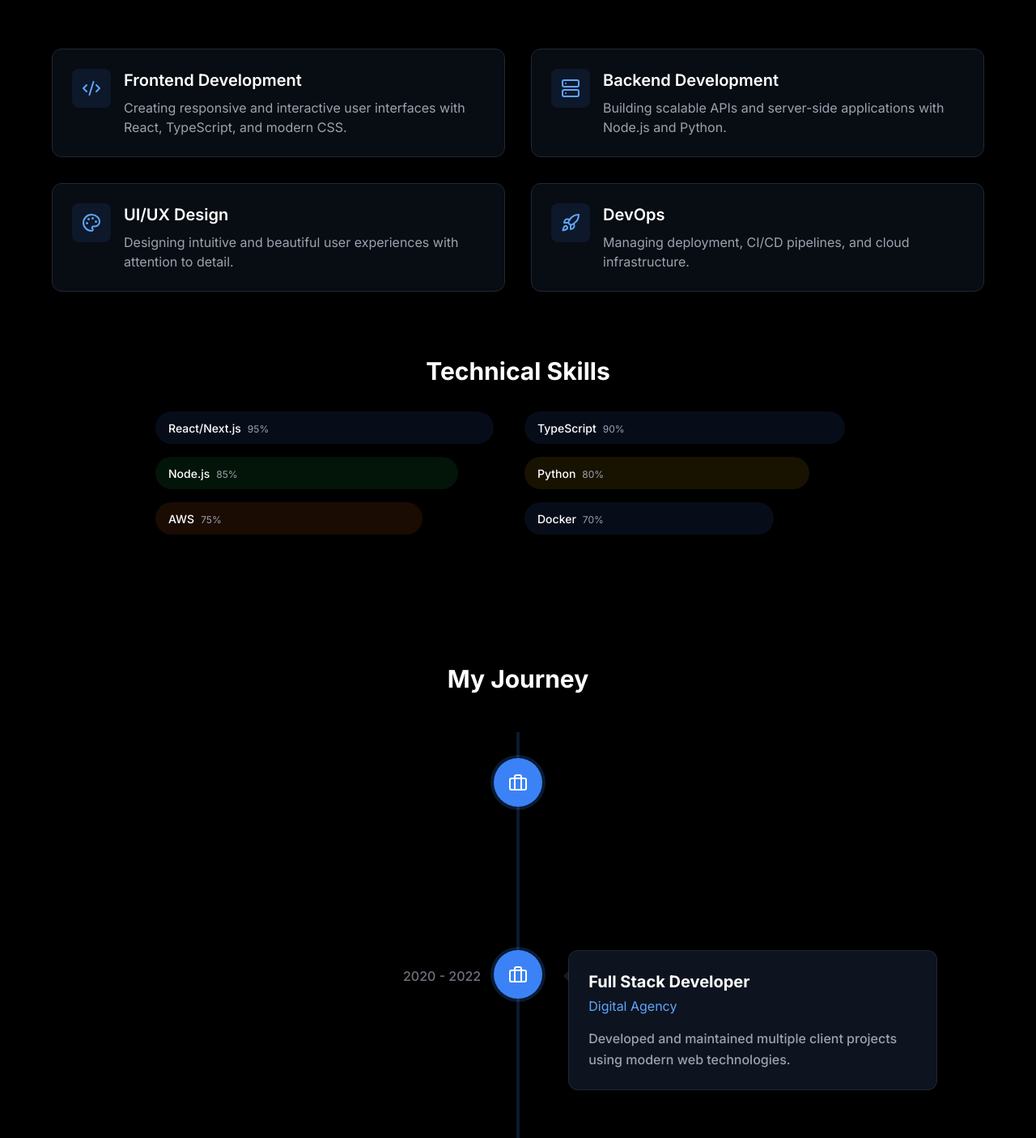
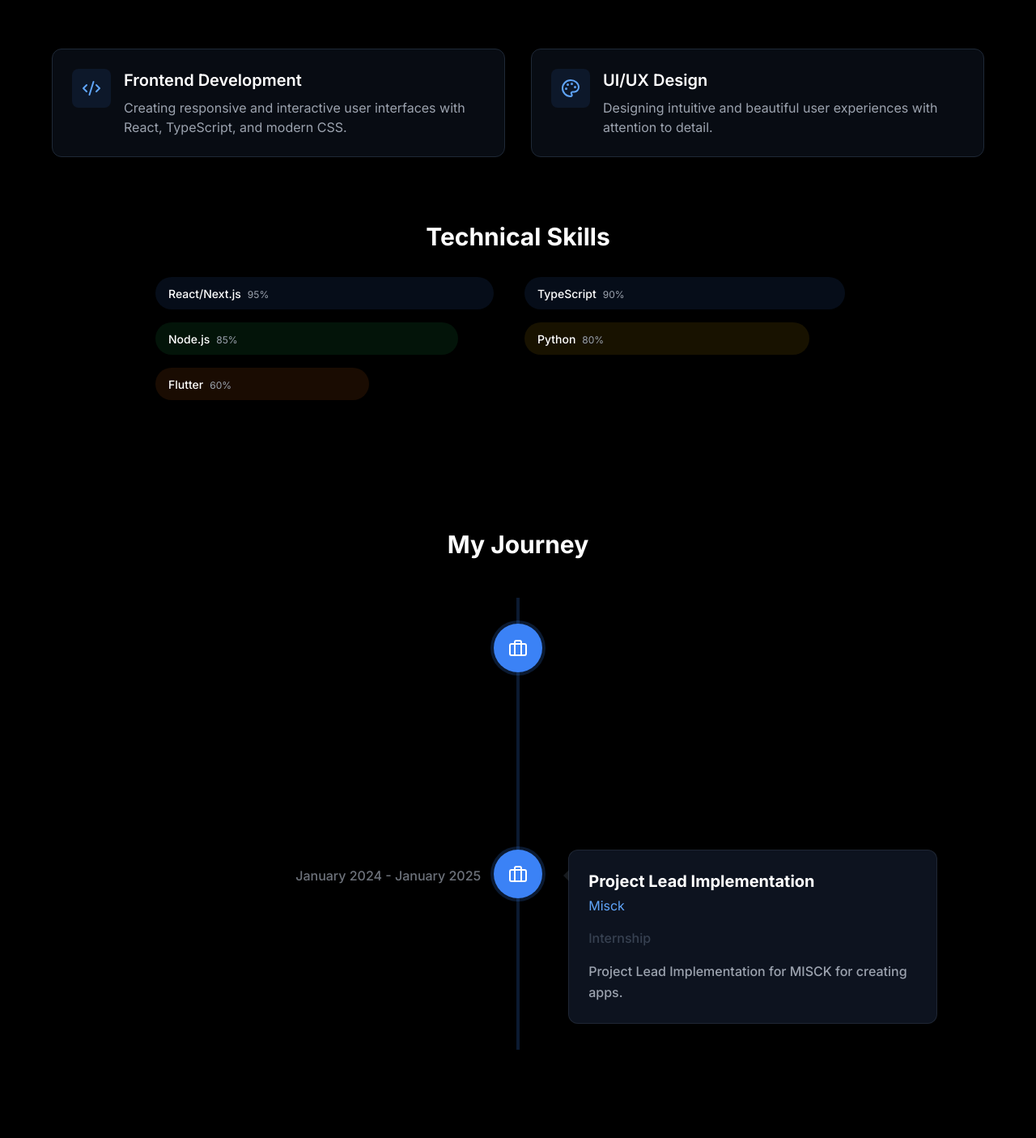
Before and after one commit to Maroun-Assaad/portfolio, a React (Create React App) app: page /#/about in a window 1280 px wide. Shown: the part 320-1725 px from the top of the page at 81% size. Built offline with nearby package versions, Linux system fonts and the light colour scheme.

Commit message:
edited about and timeline

```diff
--- a/src/components/Timeline.tsx
+++ b/src/components/Timeline.tsx
@@ -9,22 +9,32 @@ import { Briefcase, GraduationCap, Award } from "lucide-react";
 const timelineData = [
   {
     title: "Front-End Developer",
+    contract: "Part-Time",
     company: "Tech & Beyond LLC",
-    date: "2024 - Present",
+    date: "2023 - Present",
     description:
       "Worked on building responsive web applications for a client of the company.",
     icon: Briefcase,
     category: "work",
   },
   {
-    title: "Full Stack Developer",
-    company: "Digital Agency",
-    date: "2020 - 2022",
-    description:
-      "Developed and maintained multiple client projects using modern web technologies.",
+    title: "Project Lead Implementation",
+    contract: "Internship",
+    company: "Misck",
+    date: "January 2024 - January 2025  ",
+    description: "Project Lead Implementation for MISCK for creating apps.",
     icon: Briefcase,
     category: "work",
   },
+  // {
+  //   title: "Full Stack Developer",
+  //   company: "Digital Agency",
+  //   date: "2020 - 2022",
+  //   description:
+  //     "Developed and maintained multiple client projects using modern web technologies.",
+  //   icon: Briefcase,
+  //   category: "work",
+  // },
   // {
   //   title: "Master's in Computer Science",
   //   company: "University Name",
@@ -33,14 +43,14 @@ const timelineData = [
   //   icon: GraduationCap,
   //   category: "education"
   // },
-  {
-    title: "Innovation Award",
-    company: "Tech Conference",
-    date: "2021",
-    description: "Recognized for innovative solution in web development.",
-    icon: Award,
-    category: "achievement",
-  },
+  // {
+  //   title: "Innovation Award",
+  //   company: "Tech Conference",
+  //   date: "2021",
+  //   description: "Recognized for innovative solution in web development.",
+  //   icon: Award,
+  //   category: "achievement",
+  // },
 ];
 
 export default function Timeline() {
@@ -73,6 +83,7 @@ export default function Timeline() {
           >
             <h3 className="text-xl font-bold text-white mb-1">{item.title}</h3>
             <h4 className="text-blue-400 mb-2">{item.company}</h4>
+            <p className="text-gray-700">{item.contract}</p>
             <p className="text-gray-400">{item.description}</p>
           </VerticalTimelineElement>
         ))}
--- a/src/pages/AboutPage.tsx
+++ b/src/pages/AboutPage.tsx
@@ -11,24 +11,24 @@ const skills = [
     description:
       "Creating responsive and interactive user interfaces with React, TypeScript, and modern CSS.",
   },
-  {
-    name: "Backend Development",
-    icon: Server,
-    description:
-      "Building scalable APIs and server-side applications with Node.js and Python.",
-  },
+  // {
+  //   name: "Backend Development",
+  //   icon: Server,
+  //   description:
+  //     "Building scalable APIs and server-side applications with Node.js and Python.",
+  // },
   {
     name: "UI/UX Design",
     icon: Palette,
     description:
       "Designing intuitive and beautiful user experiences with attention to detail.",
   },
-  {
-    name: "DevOps",
-    icon: Rocket,
-    description:
-      "Managing deployment, CI/CD pipelines, and cloud infrastructure.",
-  },
+  // {
+  //   name: "DevOps",
+  //   icon: Rocket,
+  //   description:
+  //     "Managing deployment, CI/CD pipelines, and cloud infrastructure.",
+  // },
 ];
 
 const technicalSkills = [
@@ -36,8 +36,9 @@ const technicalSkills = [
   { name: "TypeScript", level: 90, color: "bg-blue-500" },
   { name: "Node.js", level: 85, color: "bg-green-500" },
   { name: "Python", level: 80, color: "bg-yellow-500" },
-  { name: "AWS", level: 75, color: "bg-orange-500" },
-  { name: "Docker", level: 70, color: "bg-blue-500" },
+  { name: "Flutter", level: 60, color: "bg-orange-500" },
+  // { name: "AWS", level: 75, color: "bg-orange-500" },
+  // { name: "Docker", level: 70, color: "bg-blue-500" },
 ];
 
 export default function AboutPage() {
```
Also changed, not shown: src/pages/ProjectsPage.tsx (+4 -4 lines).
